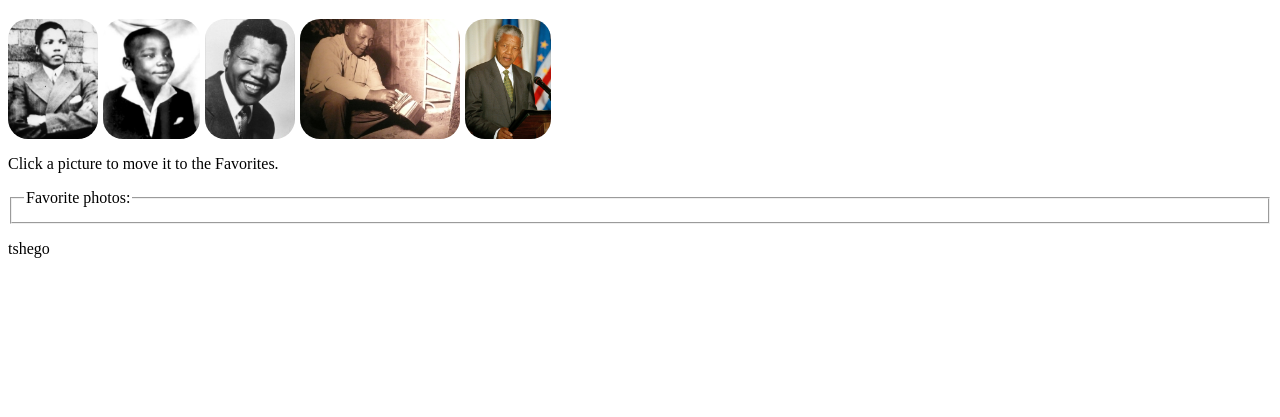
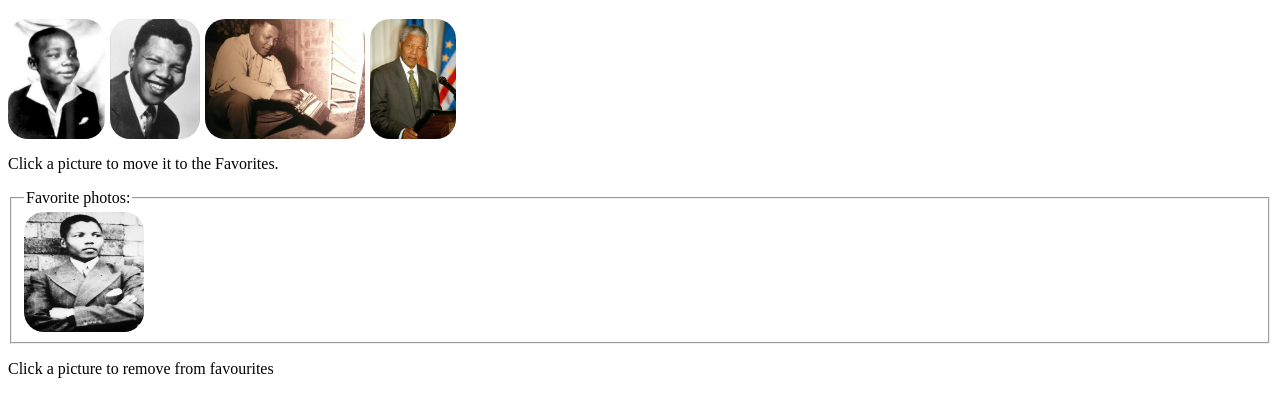
Before and after one commit to Pheeha01/learning_JS, a plain HTML site: page manipulatingPictures/mandela.html in a window 1280 px wide. Both pictures are taken after a click on the picture 53 px from the left and 139 px from the top of the page. Shown: the part 61-478 px from the top of the page. Drawn offline with Linux system fonts and the light colour scheme.

Commit message:
adding and removing pictures to favourites section

```diff
--- a/manipulatingPictures/mandela.html
+++ b/manipulatingPictures/mandela.html
@@ -23,6 +23,6 @@
         <legend>Favorite photos: </legend>
     </fieldset>
     <ul id="actions"></ul>
-    <label for="">tshego</label>
+    <label for="">Click a picture to remove from favourites</label>
 </body>
 </html>
--- a/manipulatingPictures/mandela.js
+++ b/manipulatingPictures/mandela.js
@@ -1,10 +1,19 @@
 let mandela = document.querySelectorAll("#pics > .mandela");
+let picDiv= document.querySelector("#pics")
+let favourites = document.querySelector("fieldset");
+favourites.style.display = "flex"
+favourites.style.gap= "5px"
 
-let favourites = document.querySelector("#favourites");
-
-
-for(i =0; i < mandela.length; i++){
-    mandela[i].addEventListener('click', function(){
-        favourites.appendChild(mandela[i])
+mandela.forEach(picture => {
+    picture.addEventListener('click', function(){
+        if (!favourites.contains(picture)){
+            favourites.appendChild(picture)
+            picture.style.width = "120px";
+            picture.style.height = "120px"
+            picture.style.borderRadius = "20px"
+        }
+        else{
+            picDiv.appendChild(picture)
+        }
     })
-}
+})
```
